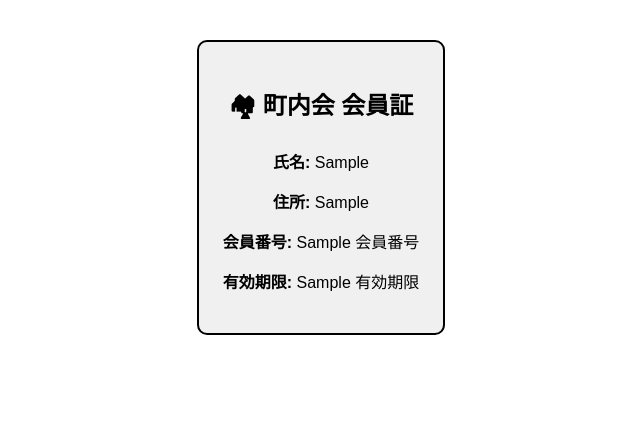
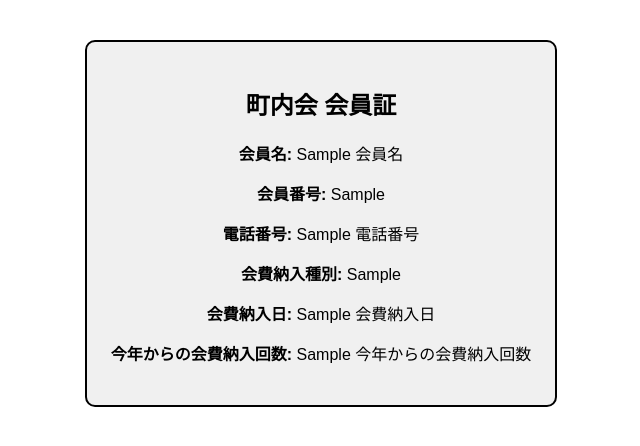
Before and after one commit to 55haseko/chonaikai-membership-system, a FastAPI app: template app/templates/member_card.html in a window 1280 px wide. Shown: the top 446 px of the page, without its empty margins (319-959 px from the left). Run offline with FastAPI, Linux system fonts and the light colour scheme; the template is opened without the code that fills it: most values are stand-ins (such as "Sample title", 1, 10 or a date in 2020).

Commit message:
会員証表示、列名変えて完了

```diff
--- a/app/main.py
+++ b/app/main.py
@@ -1,13 +1,10 @@
-# app/main.py
-
 from fastapi import FastAPI
-from app import auth
 from dotenv import load_dotenv
 from app import auth, card
 
 load_dotenv()
 
-app = FastAPI()  # ← ここが必要！
+app = FastAPI()
 
 app.include_router(auth.router, prefix="/api")
 app.include_router(card.router, prefix="/api")
--- a/app/templates/login.html
+++ b/app/templates/login.html
@@ -5,10 +5,10 @@
   <title>会員ログイン</title>
 </head>
 <body>
-  <h2>氏名と住所を入力してください</h2>
+  <h2>会員名と会員番号を入力してください</h2>
   <form method="post" action="/api/show-card">
-    <input type="text" name="name" placeholder="氏名" required><br><br>
-    <input type="text" name="address" placeholder="住所" required><br><br>
+    <input type="text" name="name" placeholder="会員名" required><br><br>
+    <input type="text" name="address" placeholder="会員番号（丁目、番地、号）" required><br><br>
     <button type="submit">会員証を表示</button>
   </form>
 </body>
--- a/app/templates/member_card.html
+++ b/app/templates/member_card.html
@@ -17,11 +17,13 @@
 </head>
 <body>
   <div class="card">
-    <h2>🏘 町内会 会員証</h2>
-    <p><span class="label">氏名:</span> {{ member["氏名"] }}</p>
-    <p><span class="label">住所:</span> {{ member["住所"] }}</p>
-    <p><span class="label">会員番号:</span> {{ member["会員番号"] }}</p>
-    <p><span class="label">有効期限:</span> {{ member["有効期限"] }}</p>
+    <h2>町内会 会員証</h2>
+    <p><span class="label">会員名:</span> {{ member["会員名"] }}</p>
+    <p><span class="label">会員番号:</span> {{ member["会員番号（丁目、番地、号）"] }}</p>
+    <p><span class="label">電話番号:</span> {{ member["電話番号"] }}</p>
+    <p><span class="label">会費納入種別:</span> {{ member["会費納入種別（現金、コンビニ、Peatix、振込、PayPay）"] }}</p>
+    <p><span class="label">会費納入日:</span> {{ member["会費納入日"] }}</p>
+    <p><span class="label">今年からの会費納入回数:</span> {{ member["今年からの会費納入回数"] }}</p>
   </div>
 </body>
 </html>
```
Also changed, not shown: app/auth.py (+6 -2 lines), app/card.py (+13 -2 lines).
